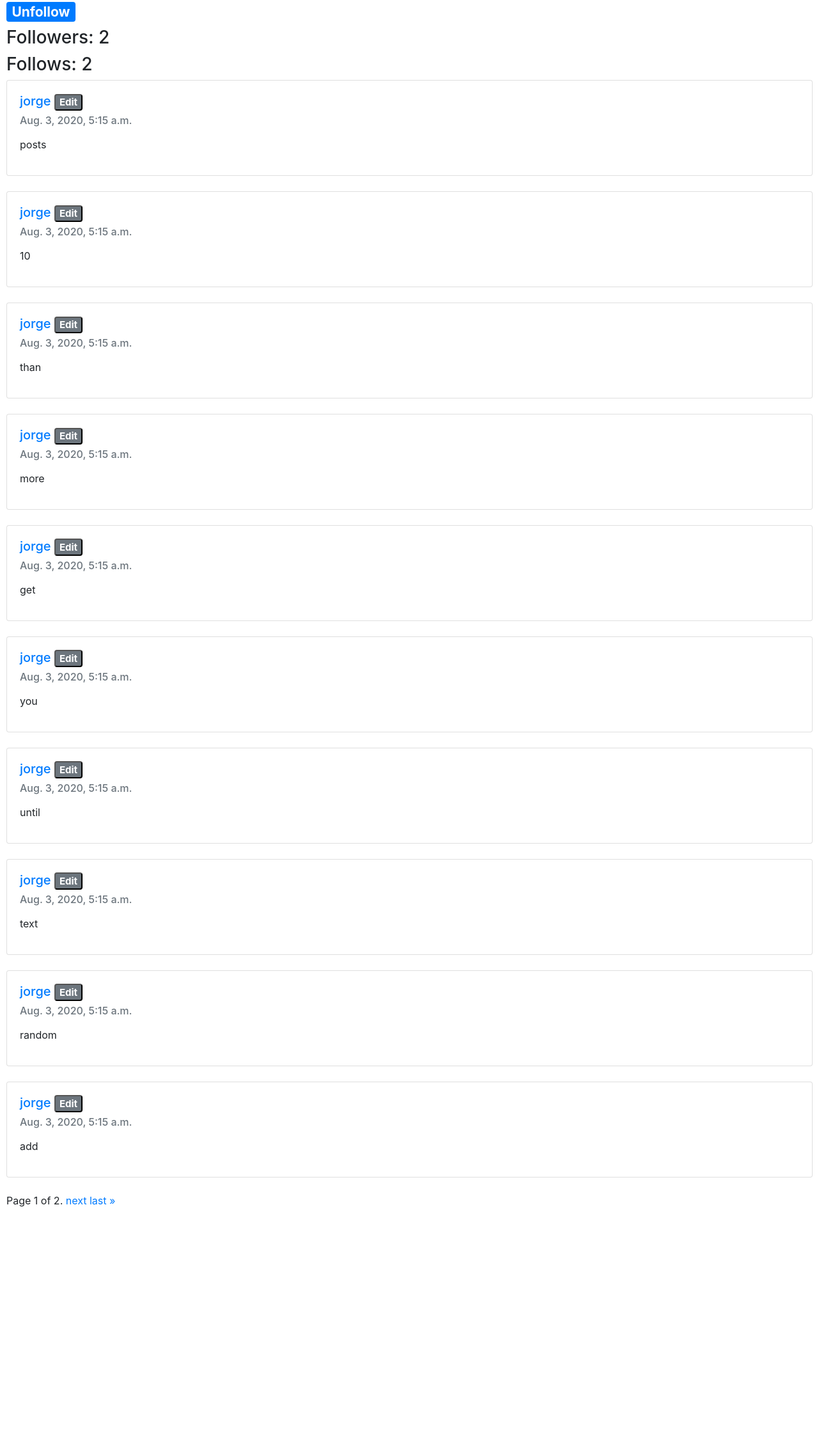
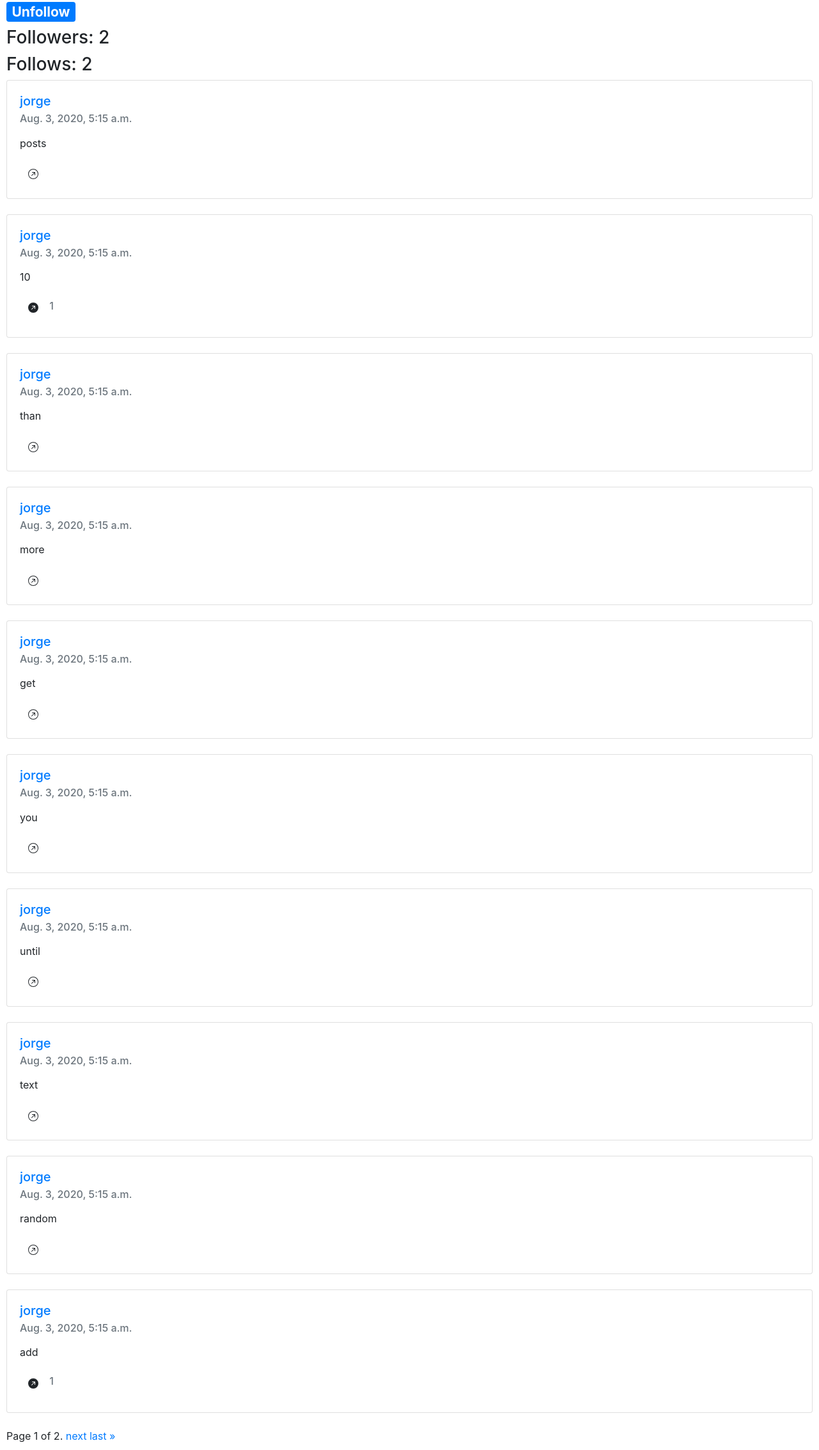
Before and after one commit to jorgealvarezguzman/network, a Django app: page /userprofile/1 in a window 1280 px wide. Shown: the part 66-2333 px from the top of the page at 64% size. Before the commit the page ends 1953 px from the top, so only its background shows below. Run offline with Django 3.2, Linux system fonts and the light colour scheme; a user stored in the database is signed in; data comes from the database, SQL or seed files in the repository; both versions use the stored data as it was after the commit; some libraries are stand-ins or nearby versions.

Commit message:
Add Like and Unlike requirement on all pages using JS

```diff
--- a/network/static/network/network.js
+++ b/network/static/network/network.js
@@ -34,3 +34,16 @@ function fetchHtml(id) {
           });
     });
 }
+
+function fetchLikes(post_id){
+    fetch(`http://127.0.0.1:8000/likepost/${post_id}`)
+    .then(function(response){
+        return response.text();
+    })
+    .then(function(html){
+        document.body.innerHTML = html;
+    })
+    .catch(function(err) {
+        location.reload();
+    });
+}
--- a/network/templates/network/userprofile.html
+++ b/network/templates/network/userprofile.html
@@ -14,12 +14,31 @@
     <div class="card">
         <div class="card-body">
             <h5 class="card-title"><a href="{% url 'userprofile' post.user.id %}">{{post.user}}</a>
-            {% if user == post.user %}
+            {% if current_user == post.user %}
             <button class="badge badge-secondary" onclick="createTextarea('{{post.id}}', '{{post.content}}')">Edit</button>
             {% endif %}
             </h5>
             <h6 class="card-subtitle mb-2 text-muted">{{post.date_added}}</h6>
             <p class="card-text"><div id="{{post.id}}">{{post.content}}</div></p>
+            {% if current_user != post.user %}
+                {% if post.likes.count > 0 %}
+                <h6 class="text-muted">
+                <button class="btn btn-default" onclick="fetchLikes('{{post.id}}')">
+                  <svg width="1em" height="1em" viewBox="0 0 16 16" class="bi bi-arrow-up-right-circle-fill" fill="currentColor" xmlns="http://www.w3.org/2000/svg">
+                    <path fill-rule="evenodd" d="M16 8A8 8 0 1 1 0 8a8 8 0 0 1 16 0zM6.5 5h4a.5.5 0 0 1 .5.5v4a.5.5 0 0 1-1 0V6.707l-4.146 4.147a.5.5 0 0 1-.708-.708L9.293 6H6.5a.5.5 0 0 1 0-1z"/>
+                  </svg>
+                </button>
+                {{ post.likes.count }}
+                </h6>
+                {% else %}
+                <button class="btn btn-default" onclick="fetchLikes('{{post.id}}')">
+                  <svg width="1em" height="1em" viewBox="0 0 16 16" class="bi bi-arrow-up-right-circle" fill="currentColor" xmlns="http://www.w3.org/2000/svg">
+                    <path fill-rule="evenodd" d="M8 15A7 7 0 1 0 8 1a7 7 0 0 0 0 14zm0 1A8 8 0 1 0 8 0a8 8 0 0 0 0 16z"/>
+                    <path fill-rule="evenodd" d="M10.5 5h-4a.5.5 0 0 0 0 1h2.793l-4.147 4.146a.5.5 0 0 0 .708.708L10 6.707V9.5a.5.5 0 0 0 1 0v-4a.5.5 0 0 0-.5-.5z"/>
+                  </svg>
+                </button>
+                {% endif %}
+            {% endif %}
         </div>
     </div>
     <br>
--- a/network/views.py
+++ b/network/views.py
@@ -173,4 +173,8 @@ def likepost(request, post_id):
     # check if current_user already likes post
     if not created:
         post.likes.filter(pk=like.id).delete()
-    return redirect('index')
+    # if it is on a page other than the first
+    if request.GET.get('page', 1) > 1:
+        return redirect(request.resolver_match.url_name + '?page=%s' % paginator.num_pages)
+
+    return redirect(request.path_info)
```
Also changed, not shown: network/templates/network/following.html (+19 -0 lines), network/templates/network/index.html (+4 -4 lines), db.sqlite3.
